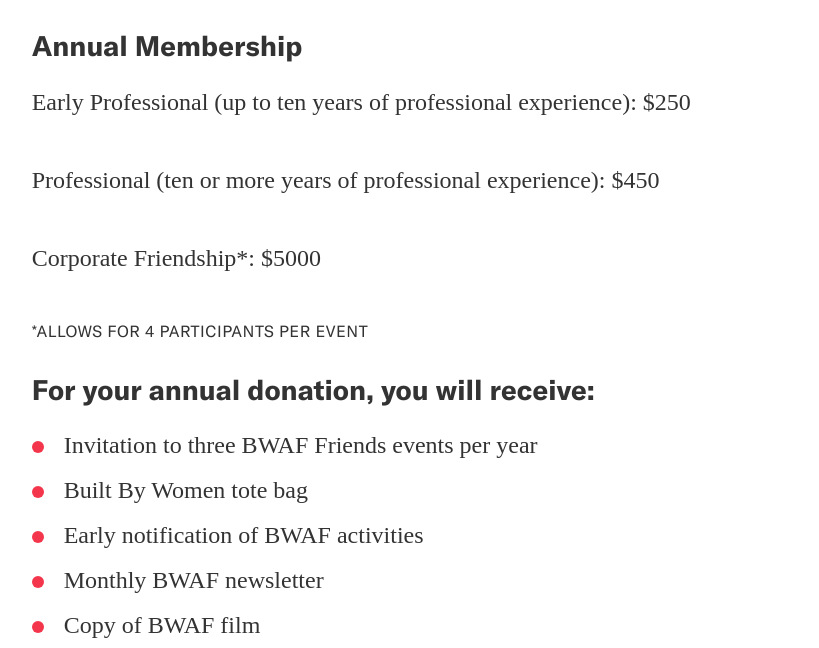
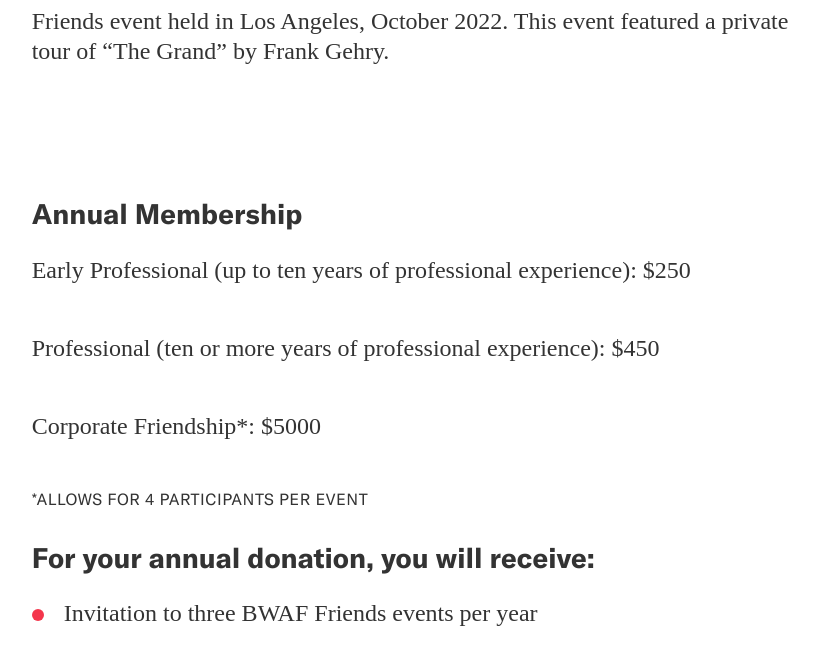
Before and after one commit to jengalas/bwaf-bbw, a Jekyll site: the page built from _programs/friends.md, in a window 1280 px wide and 900 px high, scrolled down 1956 px, cut to the strip 252-900 px from the top of the window. Shown: the whole strip, without its empty margins (445-1264 px from the left). Built offline with Jekyll 4.4.1, drawn with Linux system fonts in a browser that asks for light colours; nearby versions of some CDN libraries; some web fonts are replaced.

Commit message:
Update from Forestry.io Virginia Eskridge updated _programs/friends.md

```diff
--- a/_programs/friends.md
+++ b/_programs/friends.md
@@ -68,6 +68,17 @@
     link_url: ''
     link_text: ''
 - template: text-block
+  text_block: 'Friends event held in Los Angeles, October 2022. This event featured
+    a private tour of "The Grand" by Frank Gehry. '
+  section_break: false
+  include_left-hand_column_text_: false
+  lefthand_text:
+    header_type: ''
+    text: ''
+    download: ''
+    link_url: ''
+    link_text: ''
+- template: text-block
   text_block: |-
     ## **Annual Membership**
 
```
